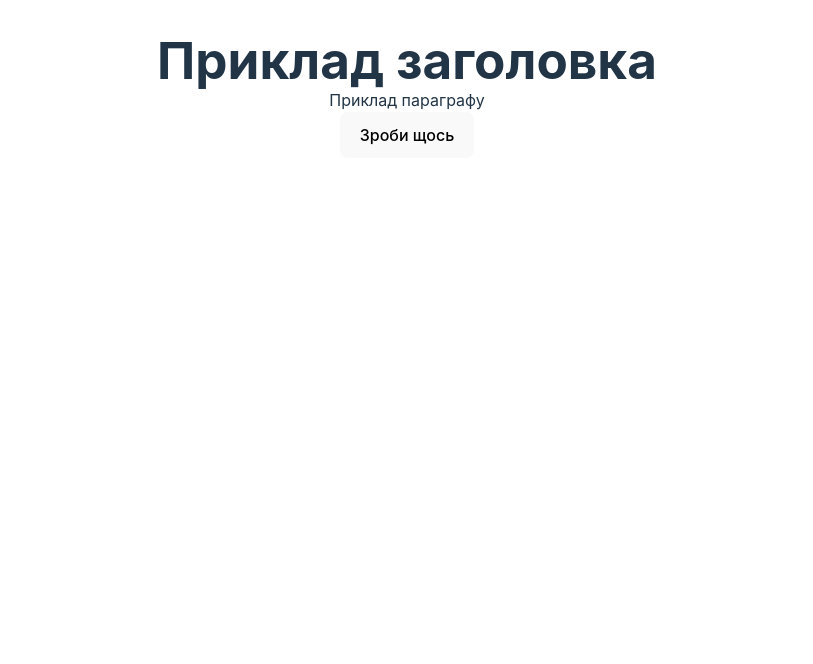
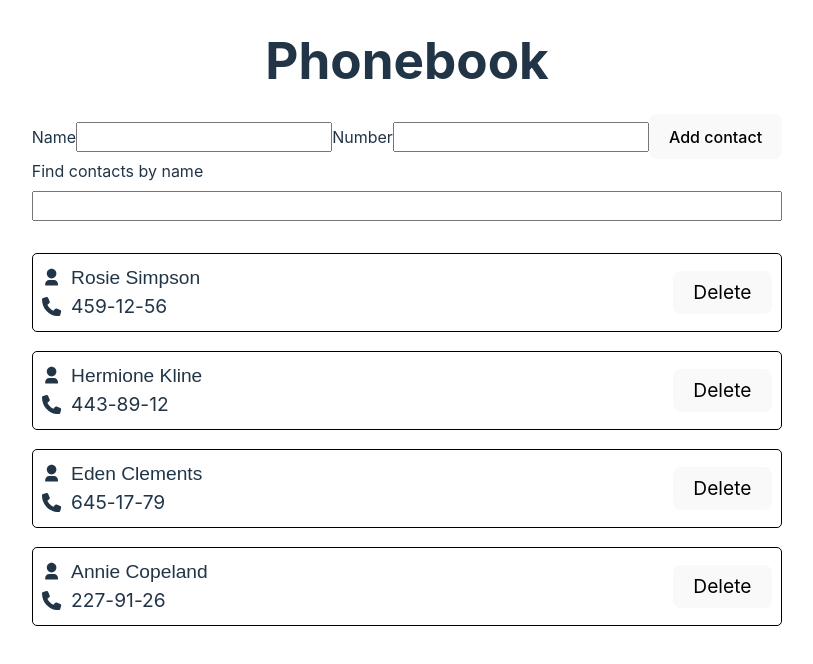
Before and after one commit to lichiy-web/goit-react-hw-03, a React (Vite) app: page / in a window 1280 px wide. Shown: the top 664 px of the page, without its empty margins (233-1046 px from the left). Built offline with nearby package versions, Linux system fonts and the light colour scheme.

Commit message:
add all the app compenents

```diff
--- a/src/components/App.css
+++ b/src/components/App.css
@@ -1,16 +1,23 @@
 #root {
   width: 100%;
   margin: 0 auto;
-  padding: 2rem;
+  padding: 0;
   display: flex;
   justify-content: center;
   /* text-align: center; */
   /* border: 1px dotted red; */
+  overflow: scroll;
 }
 
 .main-container {
+  padding: 2em 2em 0 2em;
   max-width: 1280px;
+  min-width: 30em;
   display: flex;
   flex-direction: column;
   align-items: center;
 }
+
+.phoneBookTitle {
+  margin-bottom: .5em;
+}
--- a/src/components/App.jsx
+++ b/src/components/App.jsx
@@ -1,18 +1,37 @@
 import { useState, useEffect, useRef, useId } from 'react';
 import './App.css';
-console.log('App was attached saccessfully. Hooks:', {
-  useState,
-  useEffect,
-  useRef,
-  useId,
-});
+import ContactList from './ContactList/ContactList';
+import contactData from '../db/contactListData.json';
+import SearchBox from './SearchBox/SearchBox';
+import ContactForm from './ContactForm/ContactForm';
+
+const initialValues = {
+  search: '',
+};
 
 function App() {
+  const [contacts, setContacts] = useState(contactData);
+  const [searchQuery, setSearchQuery] = useState('');
+  const matchedContacs = contacts.filter(({ name }) => {
+    console.log(name);
+    return name.trim().toLowerCase().includes(searchQuery.trim().toLowerCase());
+  });
+  const handleSearchQuery = e => {
+    setSearchQuery(e.target.value);
+  };
+
+  const handleAddContact = newContact => {
+    // console.log('handleAddContact=> newContact: ', newContact);
+    // console.log('handleAddContact=> contacts: ', contacts);
+    setContacts(prev => [...prev, newContact]);
+  };
+
   return (
     <div className="main-container">
-      <h1>Приклад заголовка</h1>
-      <p>Приклад параграфу</p>
-      <button>Зроби щось</button>
+      <h1 className="phoneBookTitle">Phonebook</h1>
+      <ContactForm onAddContact={handleAddContact} />
+      <SearchBox searchQuery={searchQuery} onSearch={handleSearchQuery} />
+      <ContactList contacts={matchedContacs} />
     </div>
   );
 }
--- /dev/null
+++ b/src/components/Contact/Contact.jsx
@@ -0,0 +1,25 @@
+import clsx from 'clsx';
+import css from './Contact.module.css';
+import { FaPhone } from 'react-icons/fa6';
+import { RiUser3Fill } from 'react-icons/ri';
+
+const Contact = ({ name, number }) => {
+  return (
+    <div className={css.contactItem}>
+      <div className={css.contactInfo}>
+        <div className={clsx(css.infoItem, css.contactNameItem)}>
+          <RiUser3Fill className={css.contactNameIcon} />
+          <span className={css.contactName}>{name}</span>
+        </div>
+        <div className={clsx(css.infoItem, css.contactNumberItem)}>
+          <FaPhone className={css.contactPhoneIcon} />
+          <span className={css.contactNumber}>{number}</span>
+        </div>
+      </div>
+      <div className={css.contactBtnItem}>
+        <button className={css.btn}>Delete</button>
+      </div>
+    </div>
+  );
+};
+export default Contact;
--- /dev/null
+++ b/src/components/Contact/Contact.module.css
@@ -0,0 +1,38 @@
+.contactItem {
+    border: 1px solid #000000;
+    border-radius: 5px;
+    margin-bottom: 1em;
+    display:flex;
+    justify-content: space-between;
+    padding: 0.5em;
+    box-sizing: border-box;
+
+    font-size: 1.2em;
+    font-weight: 400;
+}
+
+.contactInfo {
+    display: flex;
+    flex-direction: column;
+}
+
+.infoItem {
+    display: inline-flex;
+    align-items: center;
+    gap: .5em;
+}
+
+.contactName {
+    /* line-height: 1.2; */
+    font-family: 'Arial';
+}
+
+.contactBtnItem {
+    display: flex;
+    place-items: center;
+}
+
+.btn {
+    padding: .3em 1em;
+    font-weight: 400;
+}
--- /dev/null
+++ b/src/components/ContactForm/ContactForm.jsx
@@ -0,0 +1,53 @@
+import css from './ContactForm.module.css';
+import { Formik, Form, Field, ErrorMessage } from 'formik';
+import * as Yup from 'yup';
+import { nanoid } from 'nanoid';
+
+const initialValues = {
+  name: '',
+  number: '',
+  id: '',
+};
+
+const ContactFormSchema = Yup.object().shape({
+  name: Yup.string()
+    .min(3, 'Too Short!')
+    .max(50, 'Too Long!')
+    .required('Required'),
+  number: Yup.string()
+    .matches(/\d{3}-?\d{2}-?\d{2}/i, 'Must be a valid phone number!')
+    .required('Required'),
+});
+
+const ContactForm = ({ onAddContact }) => {
+  const handleSubmit = (newContact, actions) => {
+    newContact.id = nanoid();
+    // console.log('handleSubmit newContact:', newContact);
+    onAddContact(newContact);
+    actions.resetForm();
+  };
+  return (
+    <Formik
+      initialValues={initialValues}
+      onSubmit={handleSubmit}
+      validationSchema={ContactFormSchema}
+    >
+      <Form className={css.contactForm}>
+        <label className="nameLabel">
+          <span>Name</span>
+          <Field className={css.nameInput} type="text" name="name" />
+          <ErrorMessage name="name" component="span" />
+        </label>
+        <label className="numberLabel">
+          <span>Number</span>
+          <Field className={css.numberInput} type="text" name="number" />
+          <ErrorMessage name="number" component="span" />
+        </label>
+        <button className={css.btn} type="submit">
+          Add contact
+        </button>
+      </Form>
+    </Formik>
+  );
+};
+export default ContactForm;
--- /dev/null
+++ b/src/components/ContactList/ContactList.jsx
@@ -0,0 +1,14 @@
+import css from './ContactList.module.css';
+import Contact from '../Contact/Contact.jsx';
+// import contacts from '../../db/contactListData.json';
+
+const ContactList = ({ contacts }) => {
+  return (
+    <div className={css.contactList}>
+      {contacts.map(contacts => {
+        return <Contact key={contacts.id} {...contacts} />;
+      })}
+    </div>
+  );
+};
+export default ContactList;
--- /dev/null
+++ b/src/components/ContactList/ContactList.module.css
@@ -0,0 +1,6 @@
+.contactList {
+ display: flex;
+ flex-direction: column;
+ width: 100%;
+ /* align-items: center; */
+}
--- /dev/null
+++ b/src/components/SearchBox/SearchBox.jsx
@@ -0,0 +1,18 @@
+import css from './SearchBox.module.css';
+
+const SearchBox = ({ searchQuery, onSearch }) => {
+  return (
+    <div className={css.SearchBox}>
+      <label className={css.searchLabelWrapper}>
+        <span className={css.searchLabel}>Find contacts by name</span>
+        <input
+          className={css.searchInput}
+          type="text"
+          value={searchQuery}
+          onChange={onSearch}
+        />
+      </label>
+    </div>
+  );
+};
+export default SearchBox;
--- /dev/null
+++ b/src/components/SearchBox/SearchBox.module.css
@@ -0,0 +1,12 @@
+.SearchBox {
+    display: flex;
+    width: 100%;
+    margin-bottom: 2em;
+}
+
+.searchLabelWrapper {
+    display: flex;
+    flex-direction: column;
+    width: 100%;
+    gap: .5em;
+}
--- /dev/null
+++ b/src/db/contactListData.json
@@ -0,0 +1,22 @@
+[
+    {
+        "id": "id-1",
+        "name": "Rosie Simpson",
+        "number": "459-12-56"
+    },
+    {
+        "id": "id-2",
+        "name": "Hermione Kline",
+        "number": "443-89-12"
+    },
+    {
+        "id": "id-3",
+        "name": "Eden Clements",
+        "number": "645-17-79"
+    },
+    {
+        "id": "id-4",
+        "name": "Annie Copeland",
+        "number": "227-91-26"
+    }
+]
```
Also changed, not shown: src/components/ContactForm/ContactForm.module.css (added).
